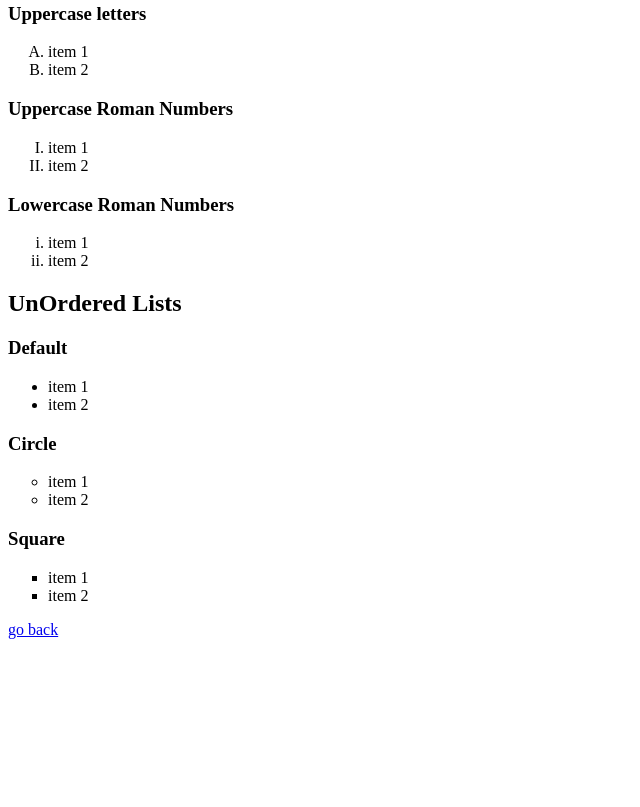
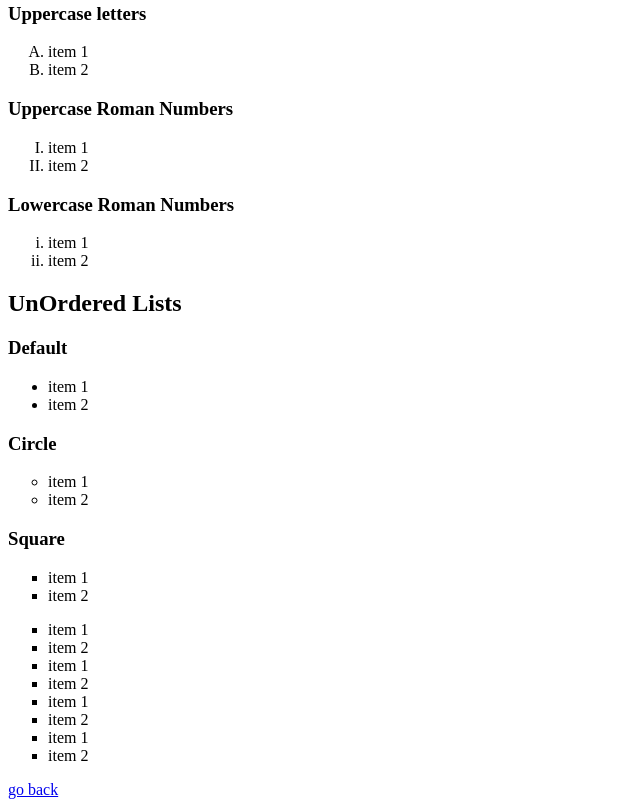
Before and after one commit to Mudasir4736/test, a plain HTML site: page lists.html in a window 1280 px wide. Shown: the part 315-1122 px from the top of the page, without its empty margins (0-640 px from the left). Before the commit the page ends 962 px from the top, so only its background shows below. Drawn offline with Linux system fonts and the light colour scheme.

Commit message:
2nd update

```diff
--- a/lists.html
+++ b/lists.html
@@ -50,6 +50,16 @@
         <li>item 1</li>
         <li>item 2</li>
     </ul>
+    <ul type="square">
+        <li>item 1</li>
+        <li>item 2</li>
+        <li>item 1</li>
+        <li>item 2</li>
+        <li>item 1</li>
+        <li>item 2</li>
+        <li>item 1</li>
+        <li>item 2</li>
+    </ul>
     <a href="./handson1.html">go back</a>
 </body>
 </html>
```
